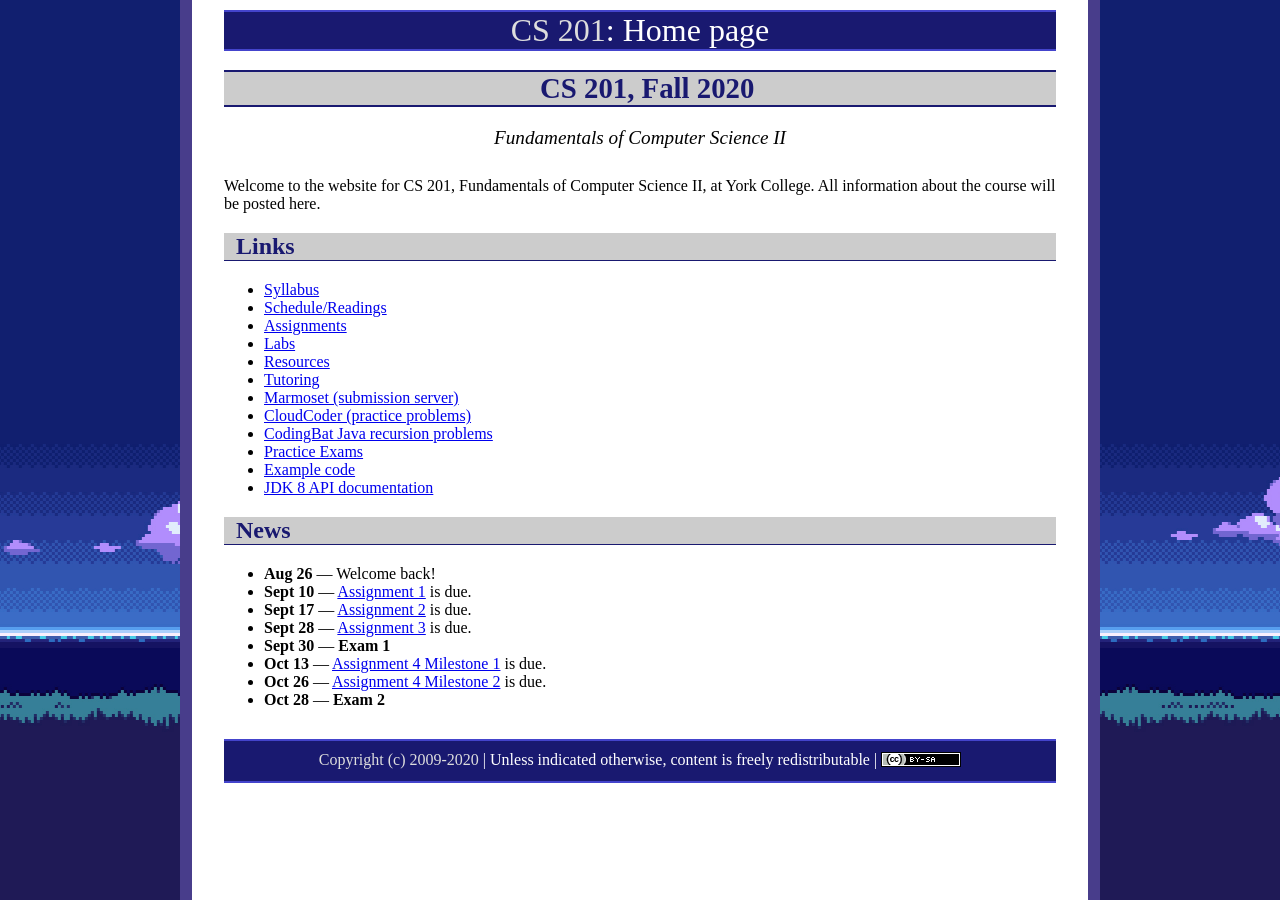
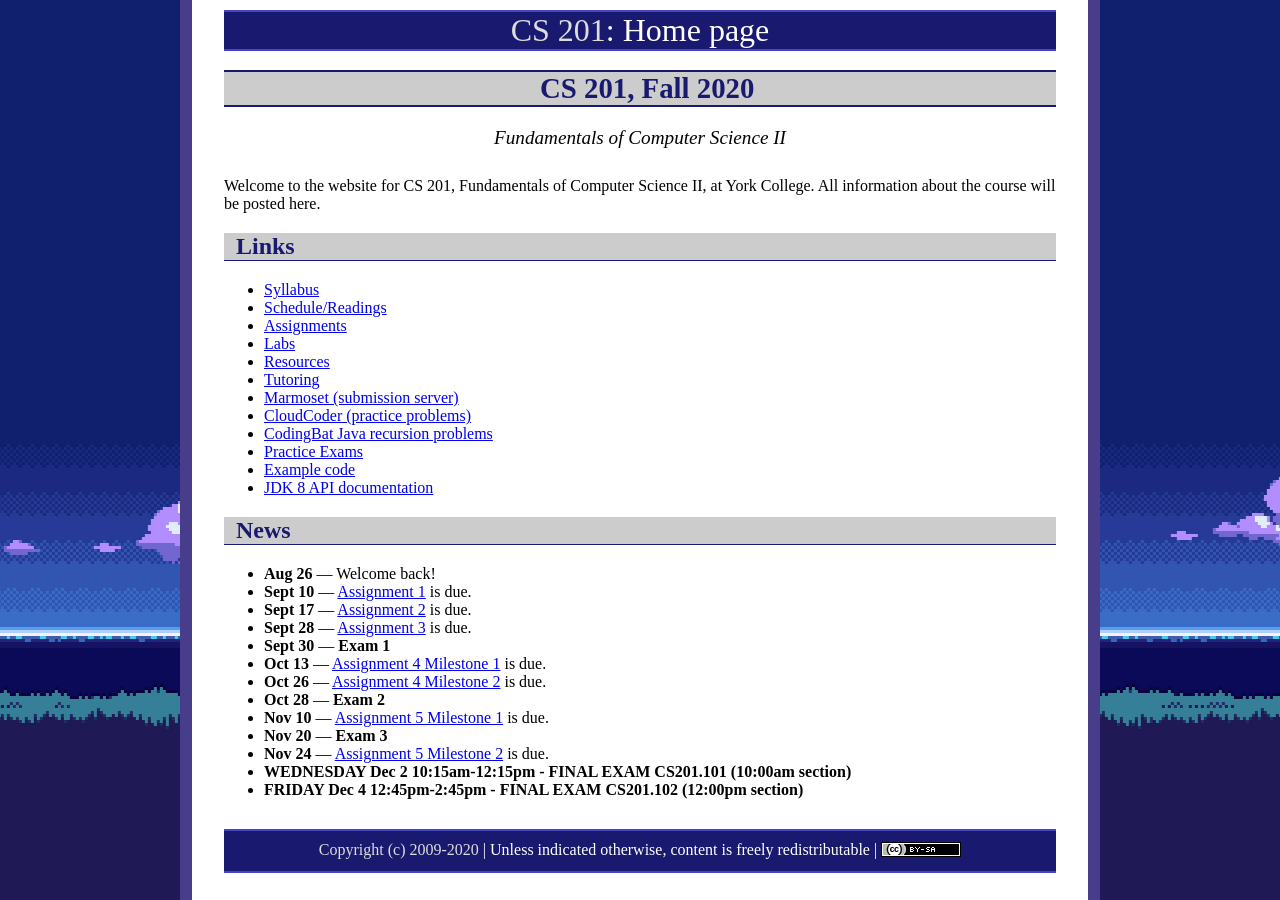
Before and after one commit to ycpcs/cs201-fall2020, a Jekyll site: the page built from index.md, in a window 1280 px wide. Built offline with Jekyll 4.4.1, drawn with Linux system fonts in a browser that asks for light colours.

Commit message:
update index
update index

```diff
--- a/index.md
+++ b/index.md
@@ -34,6 +34,11 @@ Welcome to the website for CS 201, Fundamentals of Computer Science II, at York
 * **Oct 13** &mdash; [Assignment 4 Milestone 1](assign/assign04.html) is due.
 * **Oct 26** &mdash; [Assignment 4 Milestone 2](assign/assign04.html) is due.
 * **Oct 28** &mdash; **Exam 2**
+* **Nov 10** &mdash; [Assignment 5 Milestone 1](assign/assign05.html) is due.
+* **Nov 20** &mdash; **Exam 3**
+* **Nov 24** &mdash; [Assignment 5 Milestone 2](assign/assign05.html) is due.
+* **WEDNESDAY Dec 2 10:15am-12:15pm - FINAL EXAM CS201.101 (10:00am section)**
+* **FRIDAY Dec 4 12:45pm-2:45pm - FINAL EXAM CS201.102 (12:00pm section)**
 
 
 <!--
--- a/js/AACONFIG-scheduleInfo.js
+++ b/js/AACONFIG-scheduleInfo.js
@@ -139,7 +139,7 @@ courseInfo.classPeriods = [
 // The following is for the college-scheduled final exam.
 // It is not used if final is on last day of class"
 courseInfo.finalExamDates = [
-		new FinalExamDay("101", new Date("12/04/2020 10:15:00")),
+		new FinalExamDay("101", new Date("12/02/2020 10:15:00")),
 		new FinalExamDay("102", new Date("12/04/2020 12:45:00")),
 //		new FinalExamDay("103", new Date("12/13/2019 12:45:00")),
 //		new FinalExamDay("104", new Date("12/13/2019 15:00:00"))
```
Also changed, not shown: assign/assign05.md (+4 -2 lines), assign/index.md (+1 -1 lines), 2 other files.
